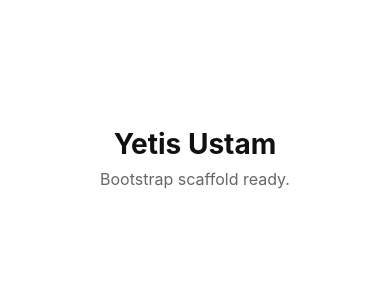
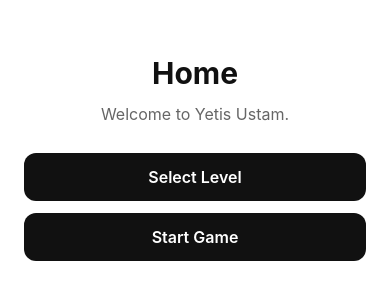
Before and after one commit to EraySi/usta, a React Native app: screen / in a window 390 px wide. Shown: the part 264-564 px from the top of the page. Built offline with nearby package versions, Linux system fonts and the light colour scheme.

Commit message:
feat: add navigation shell and placeholder screens

```diff
--- a/App.tsx
+++ b/App.tsx
@@ -1,5 +1,26 @@
+import { useState } from 'react';
+
+import { GameScreen } from './src/screens/GameScreen';
 import { HomeScreen } from './src/screens/HomeScreen';
+import { LevelSelectScreen } from './src/screens/LevelSelectScreen';
+import { LoseScreen } from './src/screens/LoseScreen';
+import type { AppScreen } from './src/screens/types';
+import { WinScreen } from './src/screens/WinScreen';
 
 export default function App() {
-  return <HomeScreen />;
+  const [screen, setScreen] = useState<AppScreen>('home');
+
+  switch (screen) {
+    case 'levelSelect':
+      return <LevelSelectScreen navigate={setScreen} />;
+    case 'game':
+      return <GameScreen navigate={setScreen} />;
+    case 'win':
+      return <WinScreen navigate={setScreen} />;
+    case 'lose':
+      return <LoseScreen navigate={setScreen} />;
+    case 'home':
+    default:
+      return <HomeScreen navigate={setScreen} />;
+  }
 }
--- /dev/null
+++ b/src/screens/GameScreen.tsx
@@ -0,0 +1,16 @@
+import { PlaceholderScreen } from './PlaceholderScreen';
+import type { ScreenProps } from './types';
+
+export function GameScreen({ navigate }: ScreenProps) {
+  return (
+    <PlaceholderScreen
+      title="Game"
+      subtitle="Gameplay will be added later. Use these actions to test the flow."
+      actions={[
+        { label: 'Simulate Win', screen: 'win' },
+        { label: 'Simulate Lose', screen: 'lose' },
+      ]}
+      navigate={navigate}
+    />
+  );
+}
--- a/src/screens/HomeScreen.tsx
+++ b/src/screens/HomeScreen.tsx
@@ -1,35 +1,16 @@
-import { SafeAreaView, StyleSheet, Text, View } from 'react-native';
+import { PlaceholderScreen } from './PlaceholderScreen';
+import type { ScreenProps } from './types';
 
-export function HomeScreen() {
+export function HomeScreen({ navigate }: ScreenProps) {
   return (
-    <SafeAreaView style={styles.safeArea}>
-      <View style={styles.content}>
-        <Text style={styles.title}>Yetis Ustam</Text>
-        <Text style={styles.subtitle}>Bootstrap scaffold ready.</Text>
-      </View>
-    </SafeAreaView>
+    <PlaceholderScreen
+      title="Home"
+      subtitle="Welcome to Yetis Ustam."
+      actions={[
+        { label: 'Select Level', screen: 'levelSelect' },
+        { label: 'Start Game', screen: 'game' },
+      ]}
+      navigate={navigate}
+    />
   );
 }
-
-const styles = StyleSheet.create({
-  safeArea: {
-    flex: 1,
-    backgroundColor: '#FFFFFF',
-  },
-  content: {
-    flex: 1,
-    alignItems: 'center',
-    justifyContent: 'center',
-    padding: 24,
-  },
-  title: {
-    color: '#111111',
-    fontSize: 28,
-    fontWeight: '700',
-    marginBottom: 8,
-  },
-  subtitle: {
-    color: '#666666',
-    fontSize: 16,
-  },
-});
--- /dev/null
+++ b/src/screens/LevelSelectScreen.tsx
@@ -0,0 +1,16 @@
+import { PlaceholderScreen } from './PlaceholderScreen';
+import type { ScreenProps } from './types';
+
+export function LevelSelectScreen({ navigate }: ScreenProps) {
+  return (
+    <PlaceholderScreen
+      title="Level Select"
+      subtitle="Choose a placeholder level to continue."
+      actions={[
+        { label: 'Play Level 1', screen: 'game' },
+        { label: 'Back Home', screen: 'home' },
+      ]}
+      navigate={navigate}
+    />
+  );
+}
--- /dev/null
+++ b/src/screens/LoseScreen.tsx
@@ -0,0 +1,16 @@
+import { PlaceholderScreen } from './PlaceholderScreen';
+import type { ScreenProps } from './types';
+
+export function LoseScreen({ navigate }: ScreenProps) {
+  return (
+    <PlaceholderScreen
+      title="You Lose"
+      subtitle="This is the placeholder failure screen."
+      actions={[
+        { label: 'Try Again', screen: 'game' },
+        { label: 'Back Home', screen: 'home' },
+      ]}
+      navigate={navigate}
+    />
+  );
+}
--- /dev/null
+++ b/src/screens/PlaceholderScreen.tsx
@@ -0,0 +1,87 @@
+import { Pressable, SafeAreaView, StyleSheet, Text, View } from 'react-native';
+
+import type { AppScreen, Navigate } from './types';
+
+type ScreenAction = {
+  label: string;
+  screen: AppScreen;
+};
+
+type PlaceholderScreenProps = {
+  title: string;
+  subtitle: string;
+  actions: ScreenAction[];
+  navigate: Navigate;
+};
+
+export function PlaceholderScreen({
+  title,
+  subtitle,
+  actions,
+  navigate,
+}: PlaceholderScreenProps) {
+  return (
+    <SafeAreaView style={styles.safeArea}>
+      <View style={styles.content}>
+        <Text style={styles.title}>{title}</Text>
+        <Text style={styles.subtitle}>{subtitle}</Text>
+
+        <View style={styles.actions}>
+          {actions.map((action) => (
+            <Pressable
+              key={action.label}
+              onPress={() => navigate(action.screen)}
+              style={styles.button}
+            >
+              <Text style={styles.buttonText}>{action.label}</Text>
+            </Pressable>
+          ))}
+        </View>
+      </View>
+    </SafeAreaView>
+  );
+}
+
+const styles = StyleSheet.create({
+  safeArea: {
+    flex: 1,
+    backgroundColor: '#FFFFFF',
+  },
+  content: {
+    flex: 1,
+    alignItems: 'center',
+    justifyContent: 'center',
+    paddingHorizontal: 24,
+  },
+  title: {
+    color: '#111111',
+    fontSize: 30,
+    fontWeight: '700',
+    marginBottom: 12,
+    textAlign: 'center',
+  },
+  subtitle: {
+    color: '#666666',
+    fontSize: 16,
+    lineHeight: 22,
+    marginBottom: 28,
+    textAlign: 'center',
+  },
+  actions: {
+    width: '100%',
+    gap: 12,
+  },
+  button: {
+    minHeight: 48,
+    alignItems: 'center',
+    justifyContent: 'center',
+    borderRadius: 12,
+    backgroundColor: '#111111',
+    paddingHorizontal: 16,
+  },
+  buttonText: {
+    color: '#FFFFFF',
+    fontSize: 16,
+    fontWeight: '600',
+  },
+});
--- /dev/null
+++ b/src/screens/WinScreen.tsx
@@ -0,0 +1,16 @@
+import { PlaceholderScreen } from './PlaceholderScreen';
+import type { ScreenProps } from './types';
+
+export function WinScreen({ navigate }: ScreenProps) {
+  return (
+    <PlaceholderScreen
+      title="You Win"
+      subtitle="This is the placeholder success screen."
+      actions={[
+        { label: 'Play Again', screen: 'game' },
+        { label: 'Back Home', screen: 'home' },
+      ]}
+      navigate={navigate}
+    />
+  );
+}
--- /dev/null
+++ b/src/screens/types.ts
@@ -0,0 +1,7 @@
+export type AppScreen = 'home' | 'levelSelect' | 'game' | 'win' | 'lose';
+
+export type Navigate = (screen: AppScreen) => void;
+
+export type ScreenProps = {
+  navigate: Navigate;
+};
```
